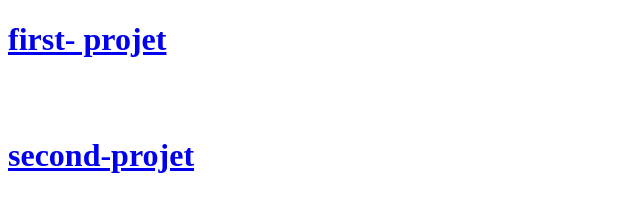
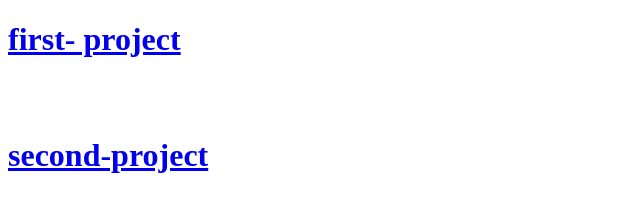
Before and after one commit to Hermann-237/Hermann-237.github.io, a plain HTML site: page index.html in a window 1280 px wide. Shown: the full height of the page, 0-640 px from the left. Drawn offline with Linux system fonts and the light colour scheme.

Commit message:
Update index.html

```diff
--- a/index.html
+++ b/index.html
@@ -8,9 +8,9 @@
 </head>
 
 <body>
-    <h1> <a href="https://hermann-237.github.io/first-project/ ">first- projet</a></h1>
+    <h1> <a href="https://hermann-237.github.io/first-projet/ ">first- project</a></h1>
         <br><br>
-    <h1> <a href="https://hermann-237.github.io/second-project/">second-projet</a></h1>
+    <h1> <a href="https://hermann-237.github.io/second-projet/">second-project</a></h1>
 
 </body>
 
```
